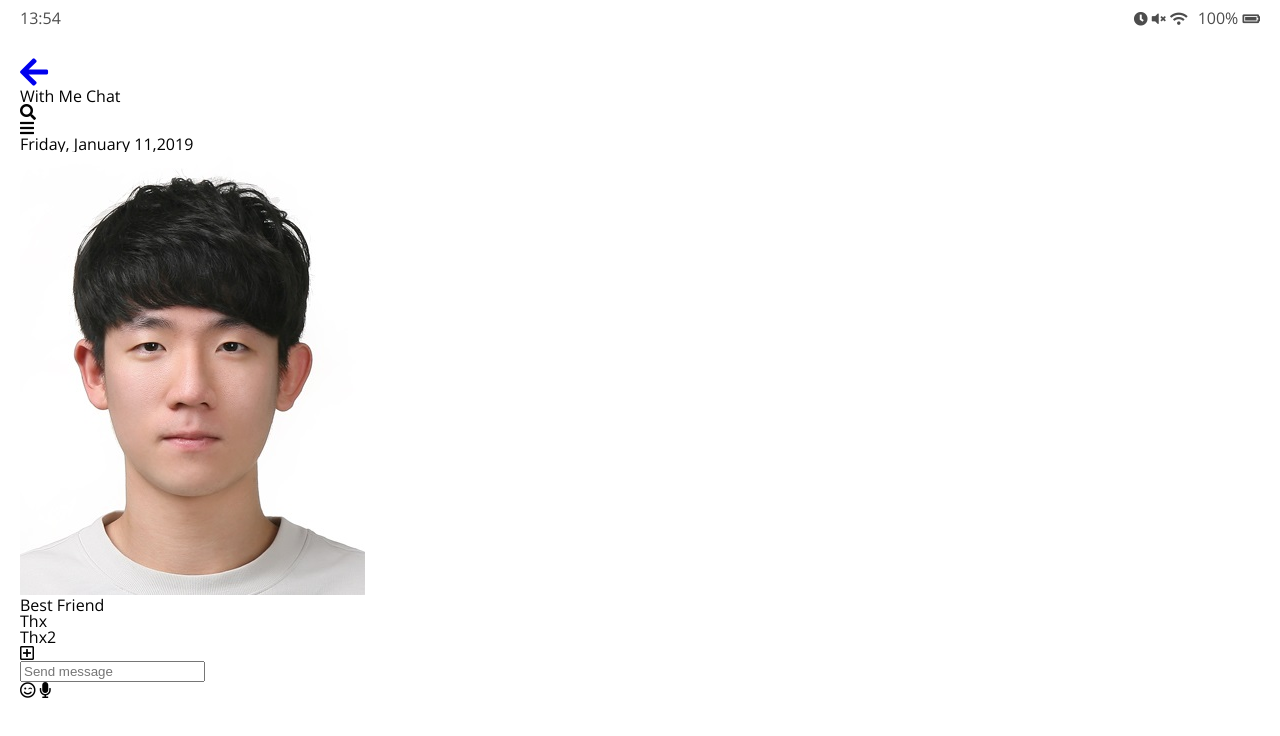
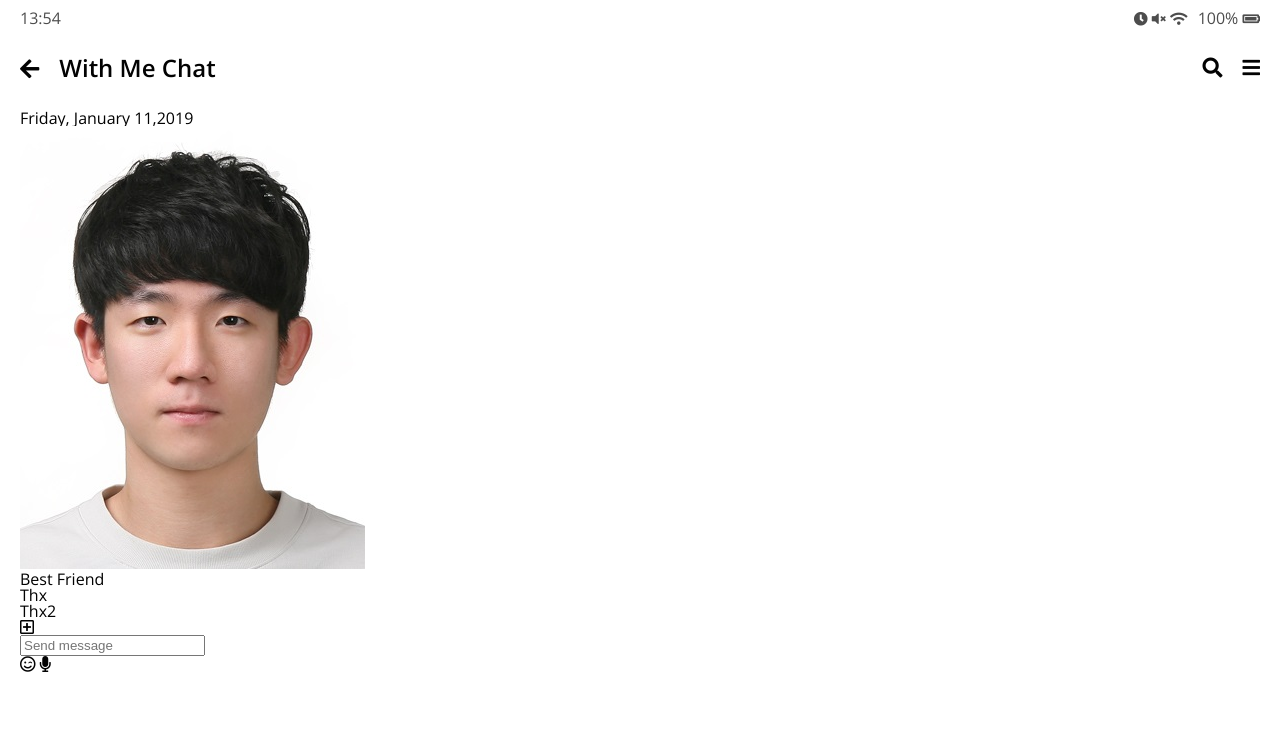
Before and after one commit to eqwas/kakao_clone_2, a plain HTML site: page chat.html in a window 1280 px wide. Drawn offline with nearby package versions, Linux system fonts and the light colour scheme.

Commit message:
header-css

```diff
--- a/chat.html
+++ b/chat.html
@@ -40,7 +40,7 @@
     <header class="header">
       <div class="header__header-column">
         <a href="index.html" class="header__back-btn">
-          <i class="fas fa-arrow-left fa-2x"></i>
+          <i class="fas fa-arrow-left"></i>
         </a>
         <h1 class="header__title">With Me Chat</h1>
       </div>
@@ -48,9 +48,9 @@
         <span class="header__icon">
           <i class="fas fa-search"></i>
         </span>
-        <div class="header__icon">
+        <span class="header__icon">
           <i class="fas fa-bars"></i>
-        </div>
+        </span>
       </div>
     </header>
     <main class="chat">
--- /dev/null
+++ b/css/header.css
@@ -0,0 +1,27 @@
+.header {
+  display: flex;
+  justify-content: space-between;
+  align-items: center;
+  margin-bottom: 30px;
+}
+
+.header .header__title {
+  font-size: 24px;
+  font-weight: 600;
+}
+
+.header .header__icon {
+  font-size: 20px;
+  margin-left: 20px;
+  cursor: pointer;
+}
+
+.header .header__header-column {
+  display: flex;
+  align-items: center;
+}
+
+.header .header__back-btn {
+  font-size: 22px;
+  margin-right: 20px;
+}
--- a/css/styles.css
+++ b/css/styles.css
@@ -1,6 +1,8 @@
 @import "reset.css";
 @import "status-bar.css";
-@import url("https://fonts.googleapis.com/css?family=Open+Sans:400,700");
+@import url("https://fonts.googleapis.com/css?family=Open+Sans:400,600");
+@import "header.css";
+
 body {
   background-color: white;
   padding: 10px 20px;
@@ -8,3 +10,7 @@ body {
   font-family: "Open Sans", -apple-system, BlinkMacSystemFont, "Segoe UI",
     Roboto, Oxygen, Ubuntu, Cantarell, "Helvetica Neue", sans-serif;
 }
+
+a {
+  color: inherit;
+}
```
Also changed, not shown: setting.html (+1 -1 lines).
